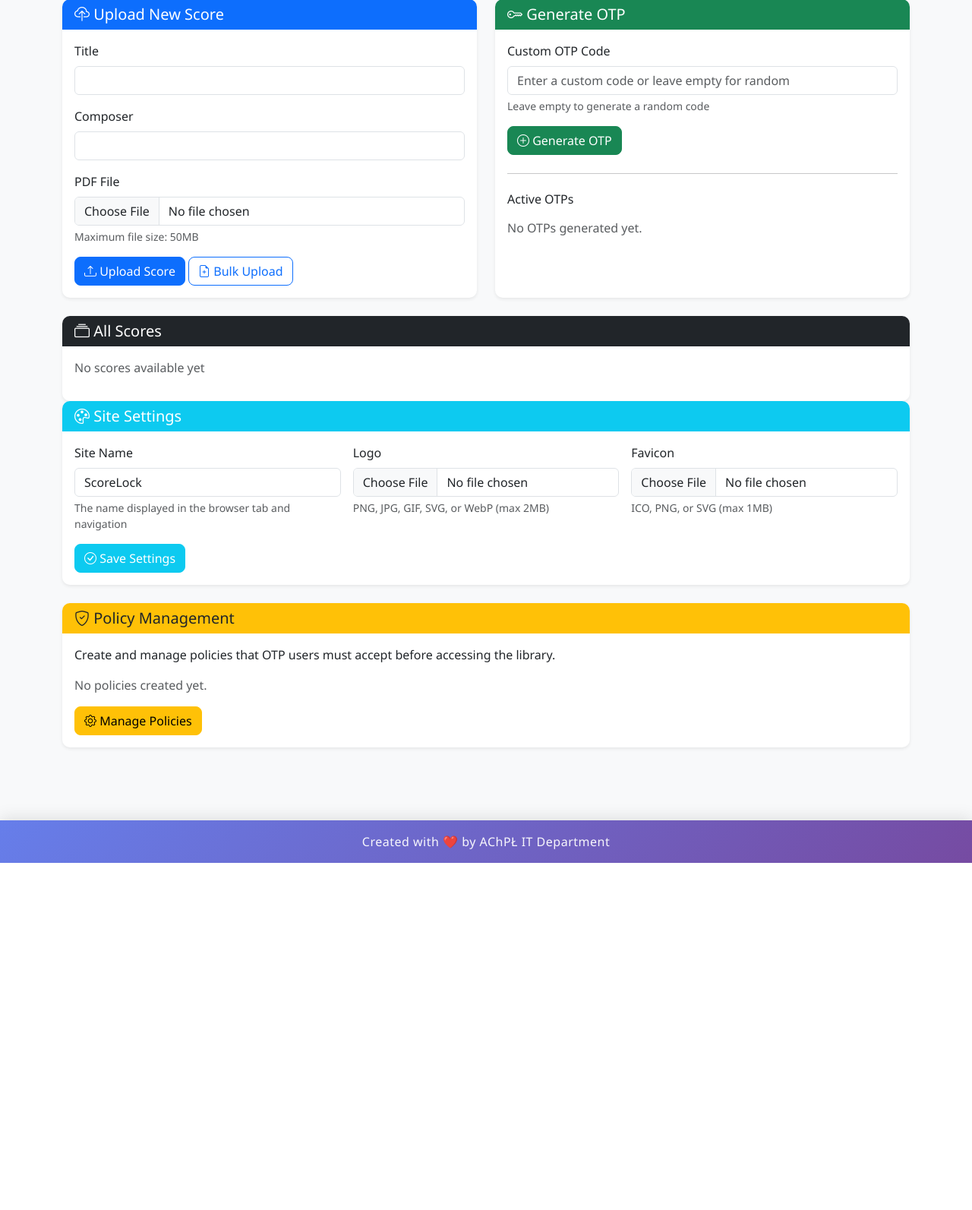
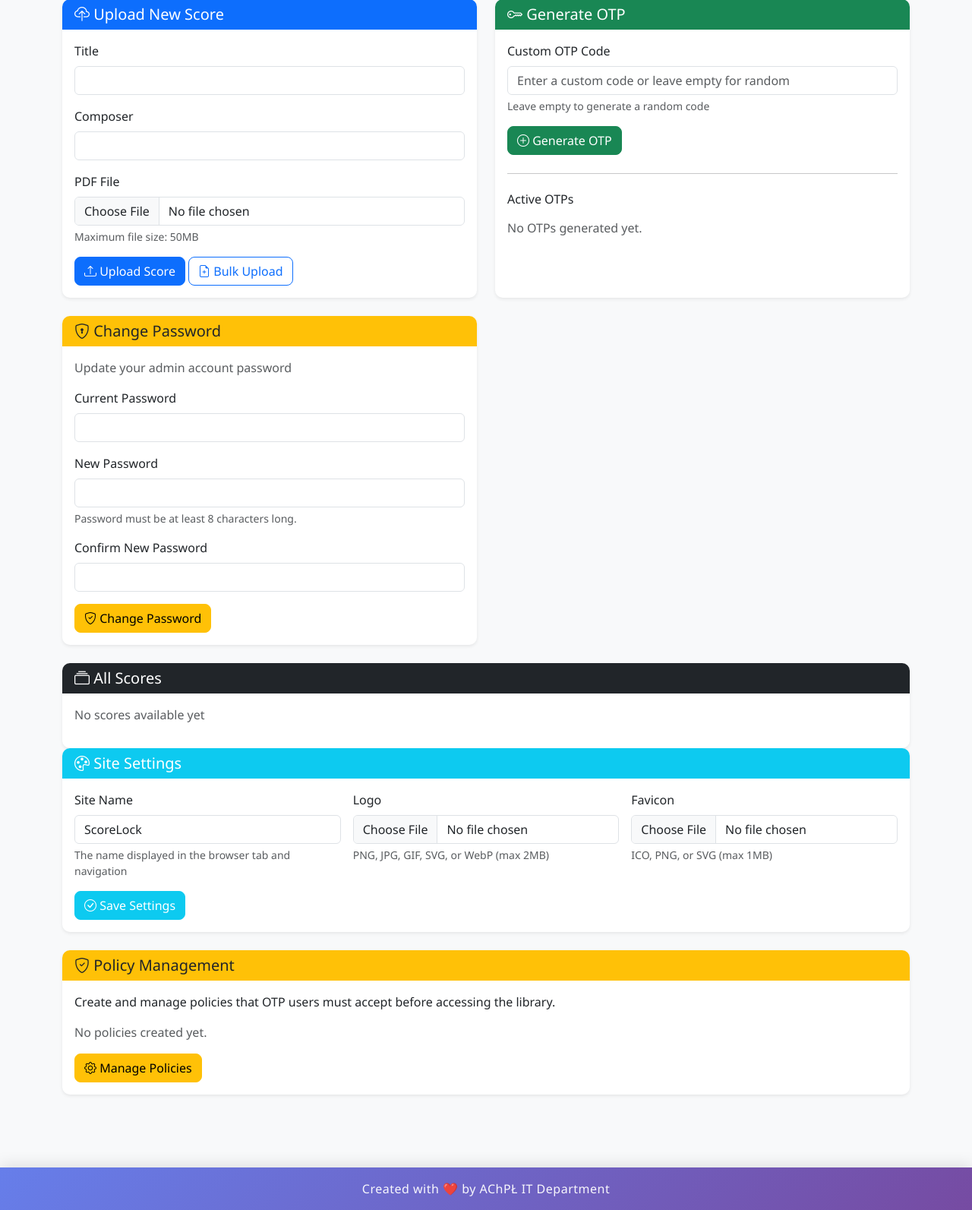
Before and after one commit to Akademicki-Chor-Politechniki-Lodzkiej/ScoreLock, a Flask app: page /admin in a window 1280 px wide. Shown: the part 276-1869 px from the top of the page at 76% size. Before the commit the page ends 1412 px from the top, so only its background shows below. Run offline with Flask 3, Linux system fonts and the light colour scheme; the visitor is signed in with stand-in values (Sample User, id 1); data comes from the database, SQL or seed files in the repository; data that the repository does not hold is empty; some libraries are stand-ins or nearby versions.

Commit message:
Added password change section

```diff
--- a/templates/admin.html
+++ b/templates/admin.html
@@ -101,6 +101,44 @@
                     {% else %}
                     <p class="text-muted">{{ t('no_otps') }}</p>
                     {% endif %}
+                </div>
+            </div>
+        </div>
+    </div>
+
+    <!-- Password Change Section -->
+    <div class="row mt-4">
+        <div class="col-md-6">
+            <div class="card shadow-sm">
+                <div class="card-header bg-warning text-dark">
+                    <h5 class="mb-0">
+                        <i class="bi bi-shield-lock"></i> {{ t('change_password_title') }}
+                    </h5>
+                </div>
+                <div class="card-body">
+                    <p class="text-muted">{{ t('change_password_subtitle') }}</p>
+                    <form method="POST" action="{{ url_for('change_password') }}">
+                        <input type="hidden" name="csrf_token" value="{{ csrf_token() }}">
+                        <div class="mb-3">
+                            <label for="current_password" class="form-label">{{ t('current_password_label') }}</label>
+                            <input type="password" class="form-control" id="current_password"
+                                   name="current_password" required>
+                        </div>
+                        <div class="mb-3">
+                            <label for="new_password" class="form-label">{{ t('new_password_label') }}</label>
+                            <input type="password" class="form-control" id="new_password"
+                                   name="new_password" required minlength="8">
+                            <div class="form-text">{{ t('password_too_short') }}</div>
+                        </div>
+                        <div class="mb-3">
+                            <label for="confirm_password" class="form-label">{{ t('confirm_password_label') }}</label>
+                            <input type="password" class="form-control" id="confirm_password"
+                                   name="confirm_password" required minlength="8">
+                        </div>
+                        <button type="submit" class="btn btn-warning">
+                            <i class="bi bi-shield-check"></i> {{ t('change_password_btn') }}
+                        </button>
+                    </form>
                 </div>
             </div>
         </div>
```
